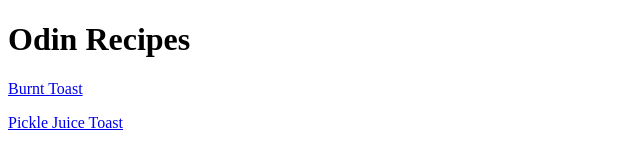
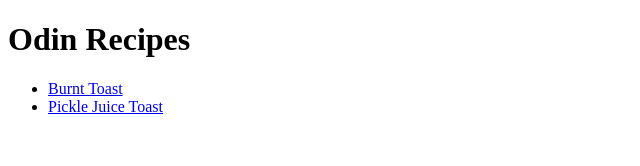
Before and after one commit to Alex-Nemet/odin-recipes, a plain HTML site: page index.html in a window 1280 px wide. Shown: the whole page, without its empty margins (0-640 px from the left). Drawn offline with Linux system fonts and the light colour scheme.

Commit message:
Change homepage links to unordered list
Used a paragraph earlier to separate the list but realized that unordered
list would be better to add links in the future.

```diff
--- a/index.html
+++ b/index.html
@@ -8,8 +8,11 @@
 </head>
 <body>
   <h1>Odin Recipes</h1>
-  <a href="./recipes/burnt-toast.html">Burnt Toast</a>
-  <p></p>
-  <a href="./recipes/pickle-juice-toast.html">Pickle Juice Toast</a>
+
+ <ul>
+  <li><a href="./recipes/burnt-toast.html">Burnt Toast</a></li>
+  <li><a href="./recipes/pickle-juice-toast.html">Pickle Juice Toast</a></li>
+
+ </ul>
 </body>
 </html>
```
